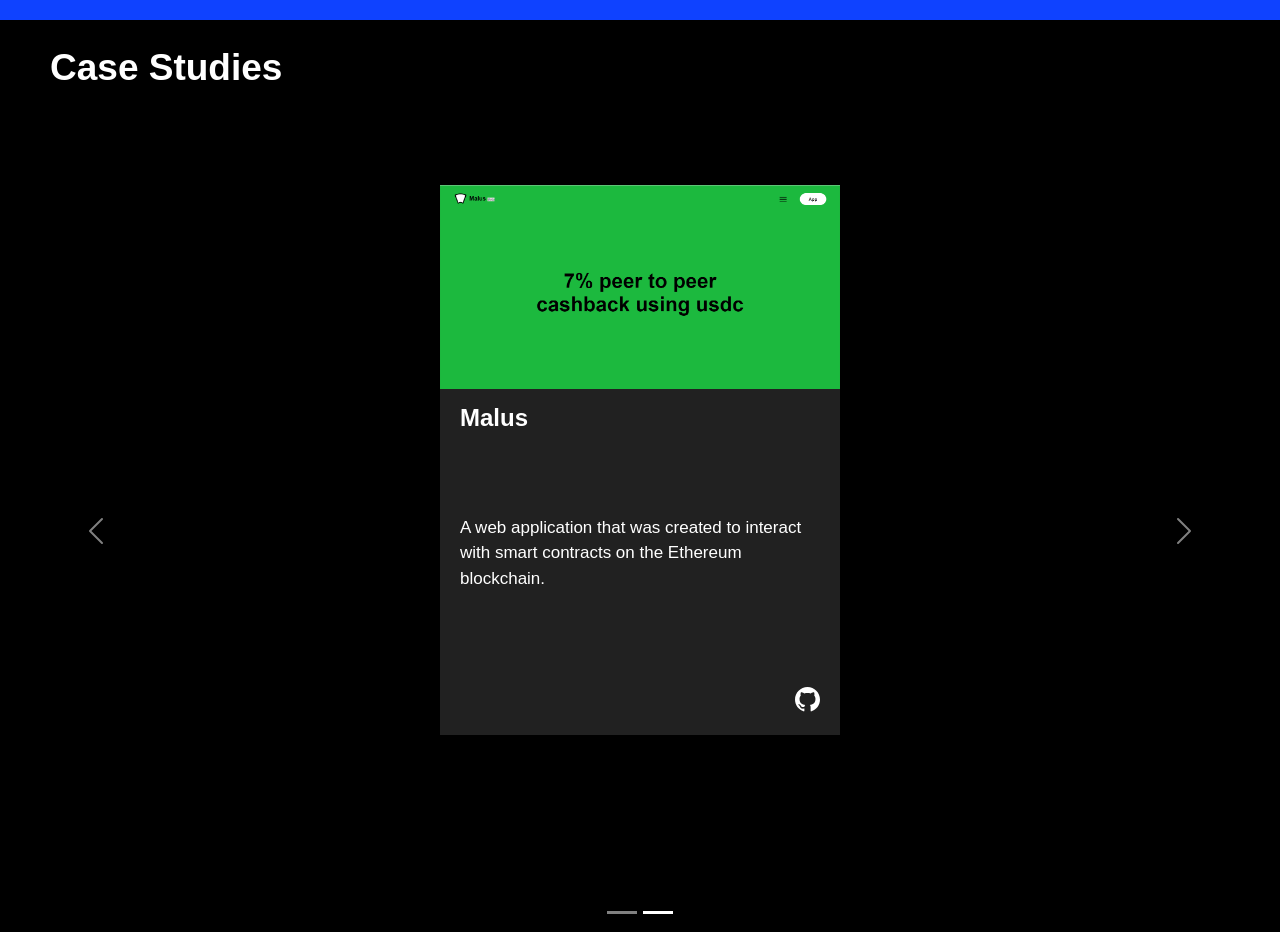
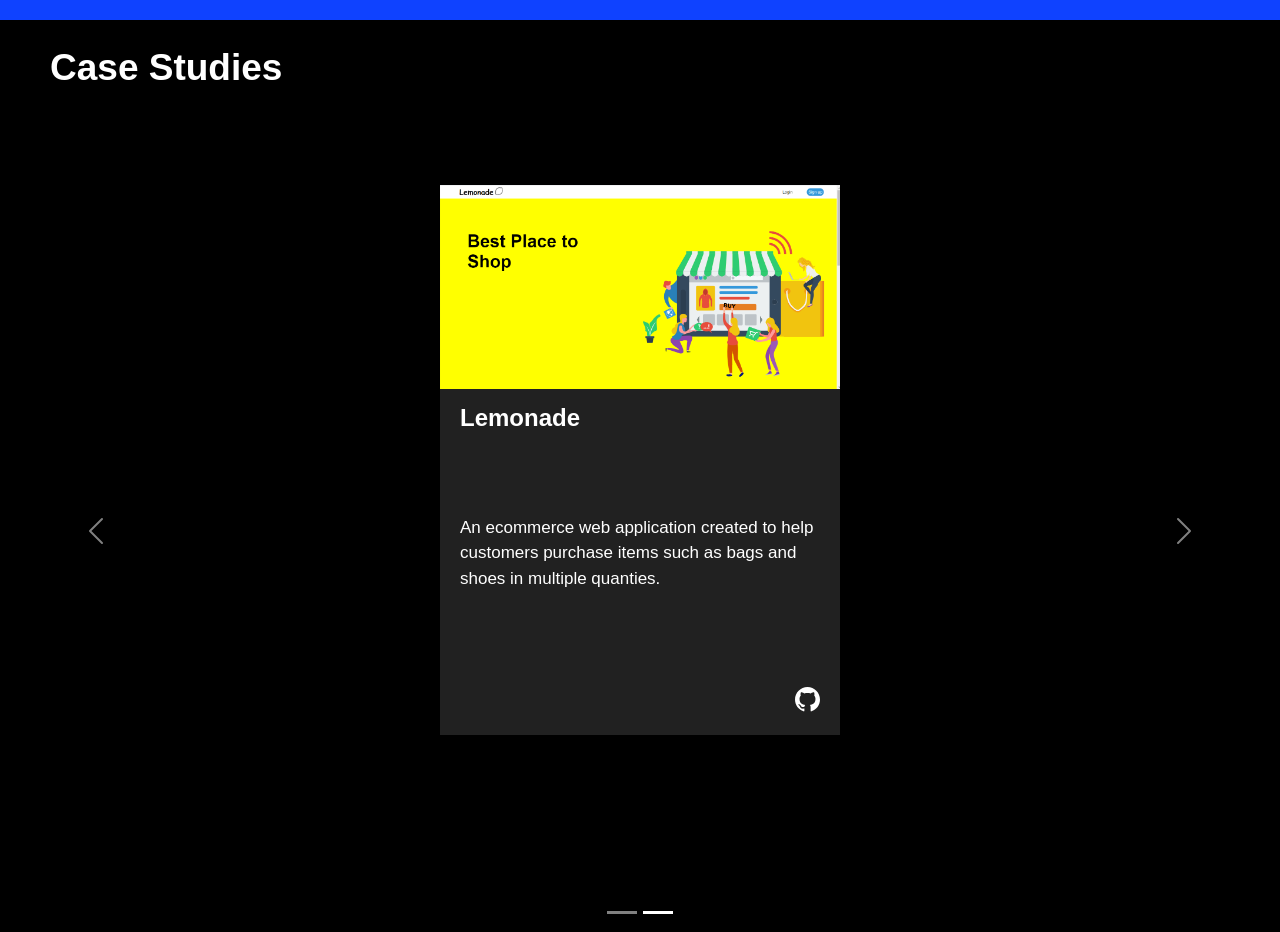
Before and after one commit to warren-simpson/personal-website, a React (Create React App) app: page / in a window 1280 px wide. Shown: the part 1420-2352 px from the top of the page. Built offline with nearby package versions, Linux system fonts and the light colour scheme.

Commit message:
The carousel view reads all values from the LandingPageContainer and loads all cases.

```diff
--- a/src/components/containers/LandingPageContainer.js
+++ b/src/components/containers/LandingPageContainer.js
@@ -27,18 +27,20 @@ class LandingPageContainer extends Component {
       buttonCursor: "arrow",
       cases: [
         {
-          caseText: "A web application that was created to interact with smart contracts on the Ethereum blockchain.",
           githubLink: "https://github.com/malus-labs",
           img: "malusfrontpage.svg",
           name: "Malus",
+          number: "1",
+          text: "A web application that was created to interact with smart contracts on the Ethereum blockchain.",
           website: "https://malus.fi",
         },
 
         {
-          caseText: "An ecommerce web application created to help customers purchase items such as bags and shoes in multiple quanties.",
           githubLink: "https://github.com/Warren28/Php_Project",
           img: "lemonadefrontpage.svg",
           name: "Lemonade",
+          number: "2",
+          text: "An ecommerce web application created to help customers purchase items such as bags and shoes in multiple quanties.",
           website: "https://lemonade-ecomm.herokuapp.com/php/FrontPage.php",
         }]
     };
--- a/src/components/views/LandingPageView.js
+++ b/src/components/views/LandingPageView.js
@@ -1,33 +1,8 @@
 import React from "react";
 import { Github, Linkedin } from "../icons";
 import "../views/styles/LandingPageView.css";
-//import Carousel from 'react-elastic-carousel';
 import Carousel from 'react-bootstrap/Carousel';
 import 'bootstrap/dist/css/bootstrap.css';
-
-            /*
-            <div class="caseContainer1" onMouseEnter={(e) => props.handleCaseOverEnter(e, "1")} onMouseLeave={(e) => props.handleCaseOverLeave(e, "1")} onClick={(e) => props.handleNewWindowClick(e, "https://malus.fi")}>
-              <img class="caseImage" src="malusfrontpage.svg" alt="" style={{"opacity": props.state.case1Opacity}}></img>
-              <p class="caseTitle">Malus</p>
-              <p class="caseText">
-                A web application that was created to interact with smart contracts on the
-                Ethereum blockchain.</p>
-              <i class="caseGitHolder" onClick={(e) => props.handleNewWindowClick(e, "https://github.com/malus-labs")}>
-                <Github className="githubIcon2" fill="white"/>
-              </i>
-            </div>
-
-            <div class="caseContainer2" onMouseEnter={(e) => props.handleCaseOverEnter(e, "2")} onMouseLeave={(e) => props.handleCaseOverLeave(e, "2")} onClick={(e) => props.handleNewWindowClick(e, "https://lemonade-ecomm.herokuapp.com/php/FrontPage.php")}>
-              <img class="caseImage" src="lemonadefrontpage.svg" alt="" style={{"opacity": props.state.case2Opacity}}></img>
-              <p class="caseTitle">Lemonade</p>
-              <p class="caseText">
-                An ecommerce web application created to help customers purchase items such as bags and shoes
-                in multiple quanties.</p>
-              <i class="caseGitHolder" onClick={(e) => props.handleNewWindowClick(e, "https://github.com/Warren28/Php_Project")}>
-                <Github className="githubIcon2" fill="white"/>
-              </i>
-            </div>
-            */
 
 const LandingPageView = (props) => {
   var dynamicFormContent = (
@@ -140,36 +115,18 @@ const LandingPageView = (props) => {
           </div>
 
           <Carousel className="carousel">
+            {props.state.cases.map((currCase) => (
             <Carousel.Item>
-              <div class="caseContainer1" onMouseEnter={(e) => props.handleCaseOverEnter(e, "1")} onMouseLeave={(e) => props.handleCaseOverLeave(e, "1")} onClick={(e) => props.handleNewWindowClick(e, "https://malus.fi")}>
-                <img class="caseImage" src="malusfrontpage.svg" alt="" style={{"opacity": props.state.case1Opacity}}></img>
-                <p class="caseTitle">Malus</p>
-                <p class="caseText">
-                  A web application that was created to interact with smart contracts on the
-                  Ethereum blockchain.
-                </p>
-
-                <i class="caseGitHolder" onClick={(e) => props.handleNewWindowClick(e, "https://github.com/malus-labs")}>
+              <div class="caseContainer1" onMouseEnter={(e) => props.handleCaseOverEnter(e, currCase.number)} onMouseLeave={(e) => props.handleCaseOverLeave(e, currCase.number)} onClick={(e) => props.handleNewWindowClick(e, currCase.website)}>
+                <img class="caseImage" src={currCase.img} alt="" style={{"opacity": props.state.case1Opacity}}></img>
+                <p class="caseTitle">{currCase.name}</p>
+                <p class="caseText">{currCase.text}</p>
+                <i class="caseGitHolder" onClick={(e) => props.handleNewWindowClick(e, currCase.github)}>
                   <Github className="githubIcon2" fill="white"/>
                 </i>
               </div>
             </Carousel.Item>
-
-            <Carousel.Item>
-              <div class="caseContainer1" onMouseEnter={(e) => props.handleCaseOverEnter(e, "1")} onMouseLeave={(e) => props.handleCaseOverLeave(e, "1")} onClick={(e) => props.handleNewWindowClick(e, "https://malus.fi")}>
-                <img class="caseImage" src="malusfrontpage.svg" alt="" style={{"opacity": props.state.case1Opacity}}></img>
-                <p class="caseTitle">Malus</p>
-                <p class="caseText">
-                  A web application that was created to interact with smart contracts on the
-                  Ethereum blockchain.
-                </p>
-
-                <i class="caseGitHolder" onClick={(e) => props.handleNewWindowClick(e, "https://github.com/malus-labs")}>
-                  <Github className="githubIcon2" fill="white"/>
-                </i>
-              </div>
-            </Carousel.Item>
-
+            ))}
           </Carousel>
         </div>
 
--- a/src/components/views/styles/LandingPageView.css
+++ b/src/components/views/styles/LandingPageView.css
@@ -79,16 +79,16 @@
 .P1A {
     font-family: Arial, sans-serif;
     font-weight: bold;
-    font-size: 85px;
+    font-size: 88px;
     color: #0F42FF;
     margin-left: 100px;
-    margin-top: 110px;
+    margin-top: 90px;
 }
 
 .P1B {
     font-family: Arial, sans-serif;
     font-weight: bold;
-    font-size: 60px;
+    font-size: 57px;
     color: white;
 }
 
```
